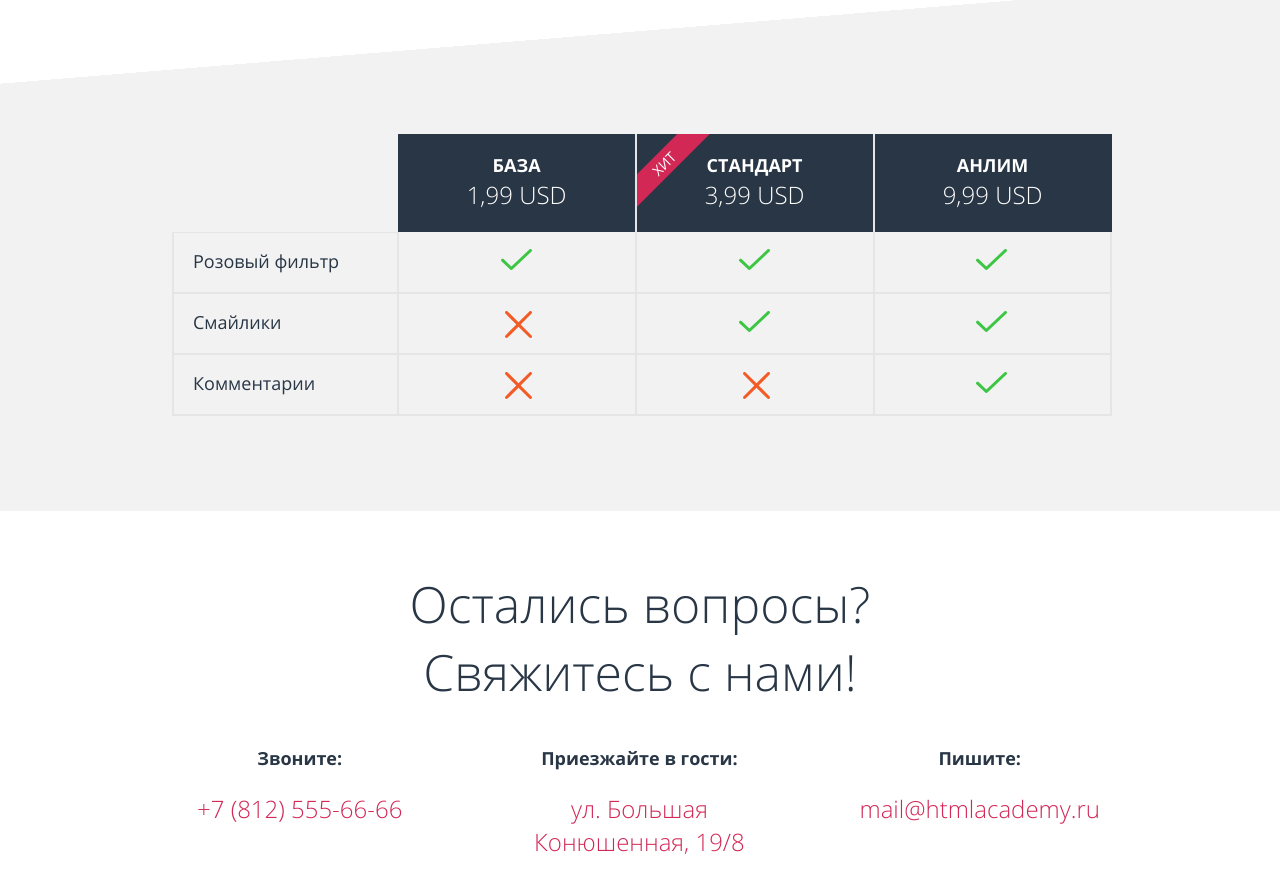
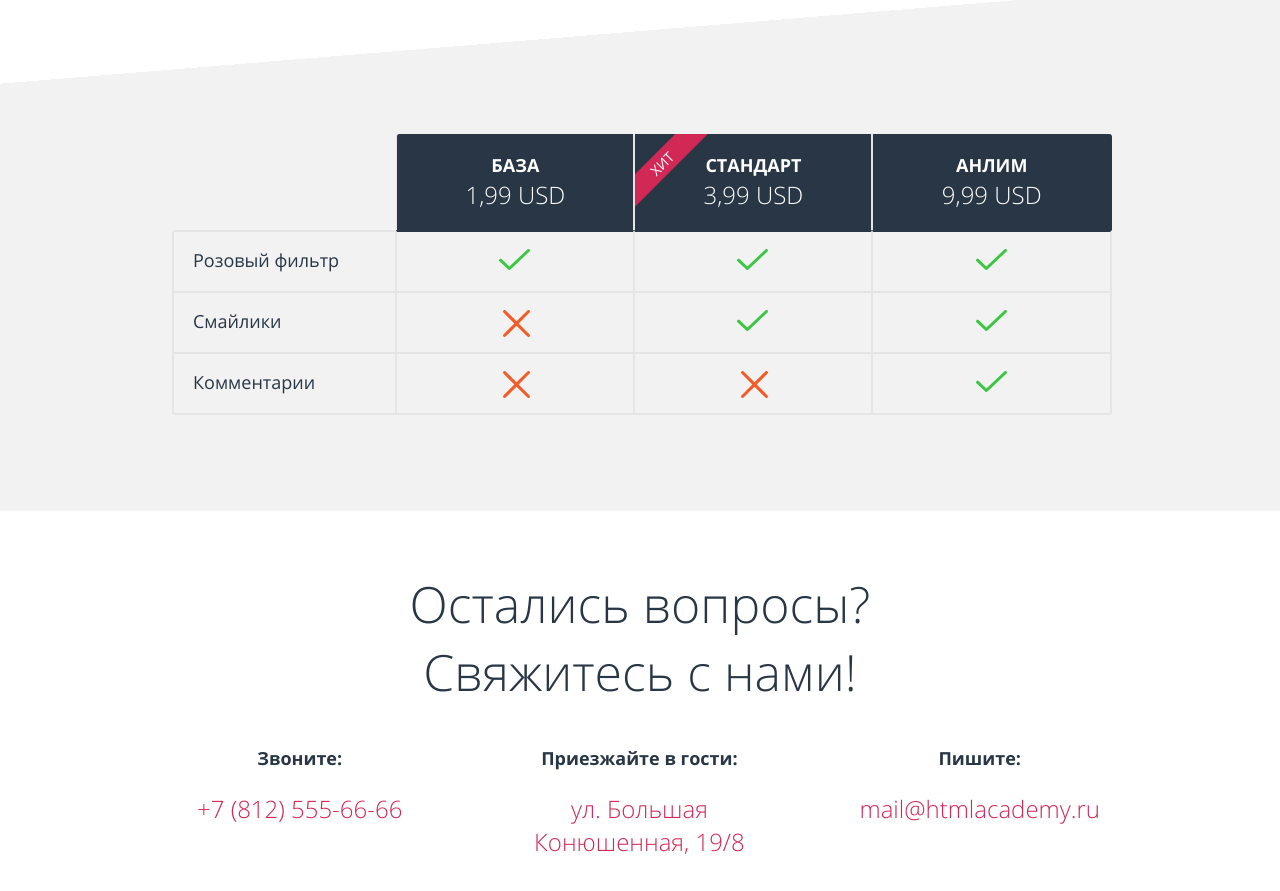
Before and after one commit to Asusey/783019-pink-21, a website: page source/index.html in a window 1280 px wide. Shown: the part 2643-3534 px from the top of the page. Drawn offline with nearby package versions, Linux system fonts and the light colour scheme; files that its build step writes are made by us from their sources.

Commit message:
Таблица. Скругление рамок

```diff
--- a/source/index.html
+++ b/source/index.html
@@ -255,7 +255,7 @@
             </tr>
 
             <tr class="price__item slider__item">
-              <td class="price__field price__field--concealed">
+              <td class="price__field price__field--concealed price__field--concealed-top">
                 Розовый фильтр
               </td>
               <td class="price__field price__field--yes">
@@ -356,7 +356,7 @@
             </tr>
 
             <tr class="price__item slider__item">
-              <td class="price__field price__field--concealed">Комментарии</td>
+              <td class="price__field price__field--concealed price__field--concealed-bottom">Комментарии</td>
               <td class="price__field price__field--no">
                 Комментарии<svg
                   class="price__image"
--- a/source/sass/blocks/price.scss
+++ b/source/sass/blocks/price.scss
@@ -20,13 +20,13 @@
   @media (min-width: $tablet-width) {
     margin-top: 0;
     padding-top: 25px;
-    padding-bottom: 67px;
+    padding-bottom: 68px;
   }
 
   @media (min-width: $desktop-width) {
     margin-top: -120px;
     padding-top: 0;
-    padding-bottom: 95px;
+    padding-bottom: 96px;
   }
 }
 
@@ -34,7 +34,7 @@
   width: 828px;
   transform: translateX(-30.5%);
   margin: 0 auto;
-  border-collapse: collapse;
+  border-spacing: 0;
 
   @media (min-width: $tablet-width) {
     width: 616px;
@@ -53,7 +53,7 @@
   font-size: 14px;
   line-height: 30px;
   text-transform: uppercase;
-  border: 2px solid $table-border-color;
+  border: 1px solid $table-border-color;
   border-top: none;
   padding-top: 14px;
   padding-left: 20px;
@@ -73,6 +73,7 @@
   }
 
   @media (min-width: $tablet-width) {
+    border-left: 2px solid $table-border-color;
     font-weight: normal;
     font-size: 14px;
     line-height: 30px;
@@ -85,6 +86,27 @@
     padding-left: 19px;
     padding-bottom: 16px;
   }
+}
+
+.price__item:nth-of-type(2) .price__field--yes {
+  border-top: 2px solid $primary-text-color;
+}
+
+.price__item:nth-of-type(3) .price__field {
+  border-top: 1px solid $table-border-color;
+}
+
+.price__item:nth-of-type(4) .price__field {
+  border-top: 1px solid $table-border-color;
+}
+
+.price__field:last-of-type {
+  border-right: 2px solid $table-border-color;
+}
+
+.price__field--concealed-top {
+  border-top: 2px solid $table-border-color;
+  border-top-left-radius: 3px;
 }
 
 .price__title {
@@ -130,18 +152,20 @@
   }
 }
 
-.price__title:nth-of-type(1) {
-  border-bottom: 1px solid $table-border-color;
-  border-right: 1px solid $primary-text-color;
+.price__title:nth-of-type(2),
+.price__title:nth-of-type(3) {
+  border-right: 1px solid $table-border-color;
+  border-left: 1px solid $table-border-color;
 }
 
-.price__title:nth-of-type(2),
-.price__title:nth-of-type(3) {
-  border-right: 2px solid $table-border-color;
+.price__title:nth-of-type(2) {
+  border-top-left-radius: 3px;
 }
 
 .price__title:nth-of-type(4) {
-  border-right: 1px solid $primary-text-color;
+  border-right: 2px solid $primary-text-color;
+  border-top-right-radius: 3px;
+  border-left: 1px solid $table-border-color;
 }
 
 .price__subtitle {
@@ -161,7 +185,7 @@
 
 .price__title--empty {
   background-color: $secondary-background-color;
-  width: 153px;
+  width: 152px;
 
   @media (max-width: $mobile-width-only) {
     display: none;
@@ -182,12 +206,12 @@
   padding-bottom: 26px;
 
   @media (min-width: $tablet-width) {
-    padding-bottom: 7px;
+    padding-bottom: 5px;
   }
 
   @media (min-width: $desktop-width) {
     font-size: 24px;
-    padding-bottom: 21px;
+    padding-bottom: 19px;
   }
 }
 
@@ -206,3 +230,19 @@
     right: 103px;
   }
 }
+
+.price__item:last-of-type .price__field {
+  border-bottom: 2px solid $table-border-color;
+}
+
+.price__item:last-child .price__field--yes {
+  border-bottom-right-radius: 3px;
+}
+
+.price__field--concealed:last-child {
+  border-bottom-left-radius: 3px;
+}
+
+.price__field--concealed-bottom {
+  border-bottom-left-radius: 3px;
+}
```
